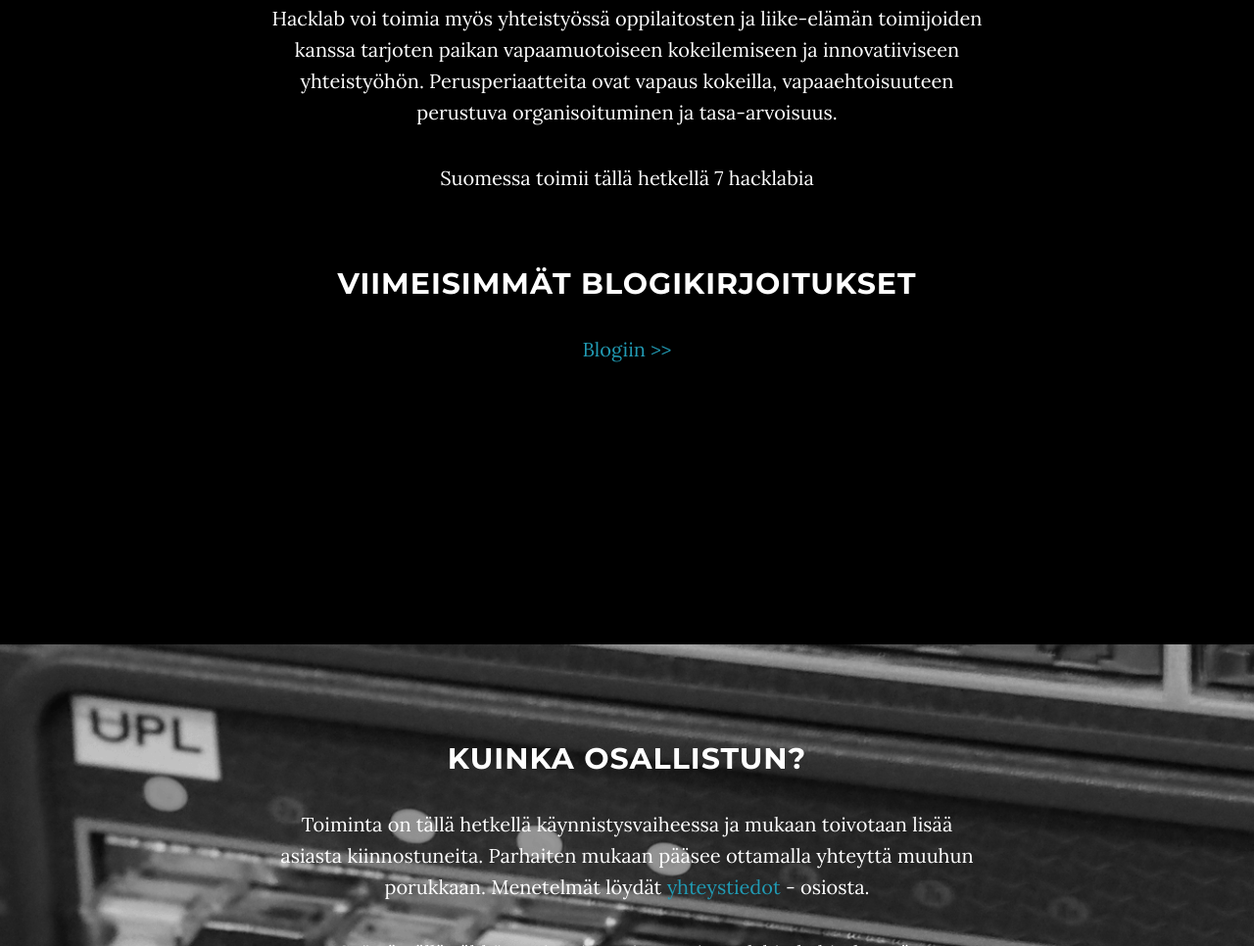
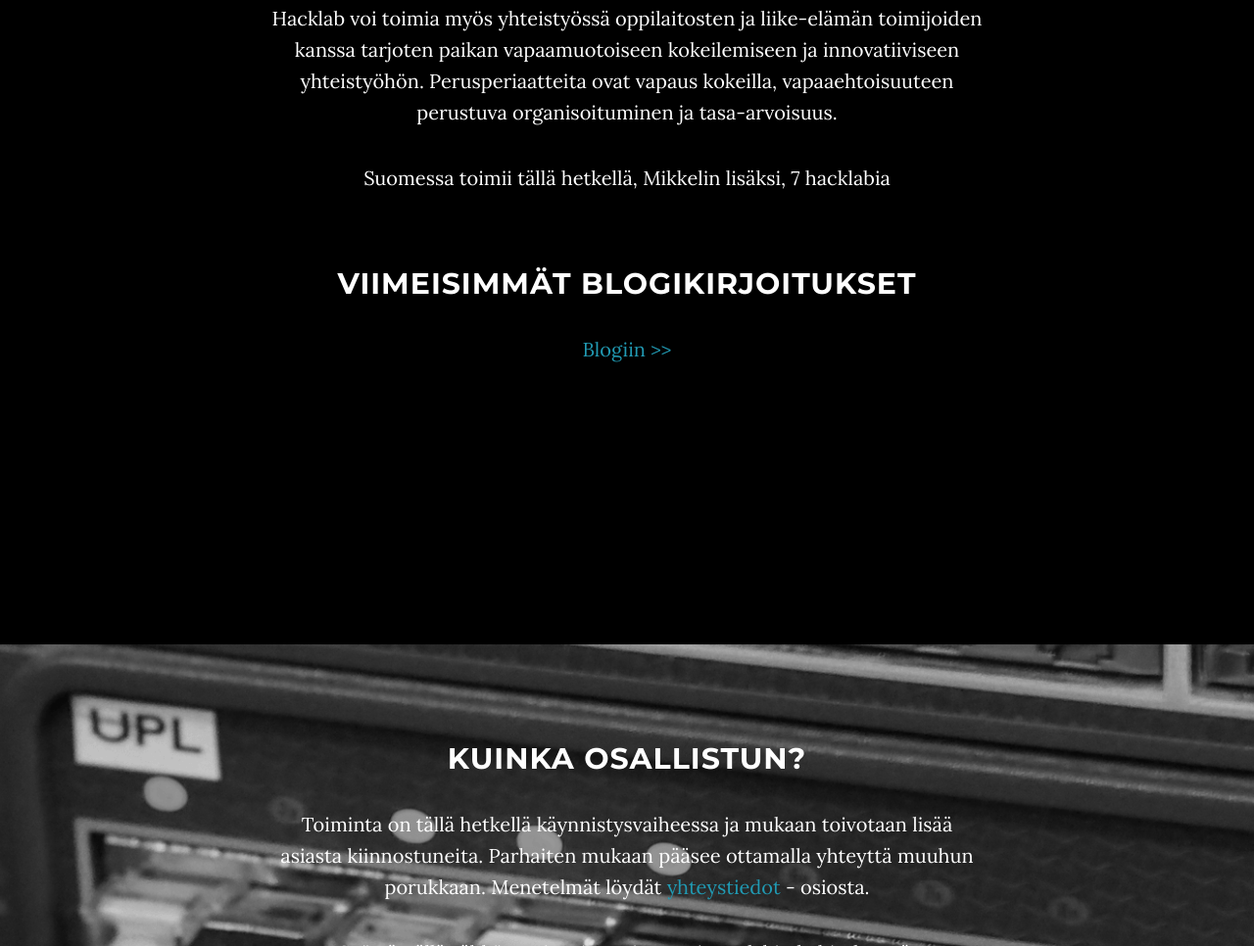
Before and after one commit to Hacklab-Mikkeli/hacklab-mikkeli-website, a website: page views/index.html in a window 1280 px wide. Shown: the part 1246-2212 px from the top of the page at 98% size. Drawn offline with Linux system fonts and the light colour scheme; no server answers.

Commit message:
** sanamuotojen viilausta

```diff
--- a/views/index.html
+++ b/views/index.html
@@ -92,7 +92,7 @@
                 <h2>Mikä ihmeen hacklab?</h2>
                 <p>Hacklabit ovat fyysisiä tiloja, joissa tieteestä, teknologiasta ja digitaalisesta taiteesta kiinnostuneet voivat tavata, viettää aikaa yhdessä ja tehdä joko henkilökohtaisia tai yhteisiä harrastetöitä.</p>
                 <p>Hacklab voi toimia myös yhteistyössä oppilaitosten ja liike-elämän toimijoiden kanssa tarjoten paikan vapaamuotoiseen kokeilemiseen ja innovatiiviseen yhteistyöhön. Perusperiaatteita ovat vapaus kokeilla, vapaaehtoisuuteen perustuva organisoituminen ja tasa-arvoisuus.</p>
-                <p>Suomessa toimii tällä hetkellä 7 hacklabia</p>
+                <p>Suomessa toimii tällä hetkellä, Mikkelin lisäksi, 7 hacklabia</p>
             </div>
         </div>
         <br/>
```
